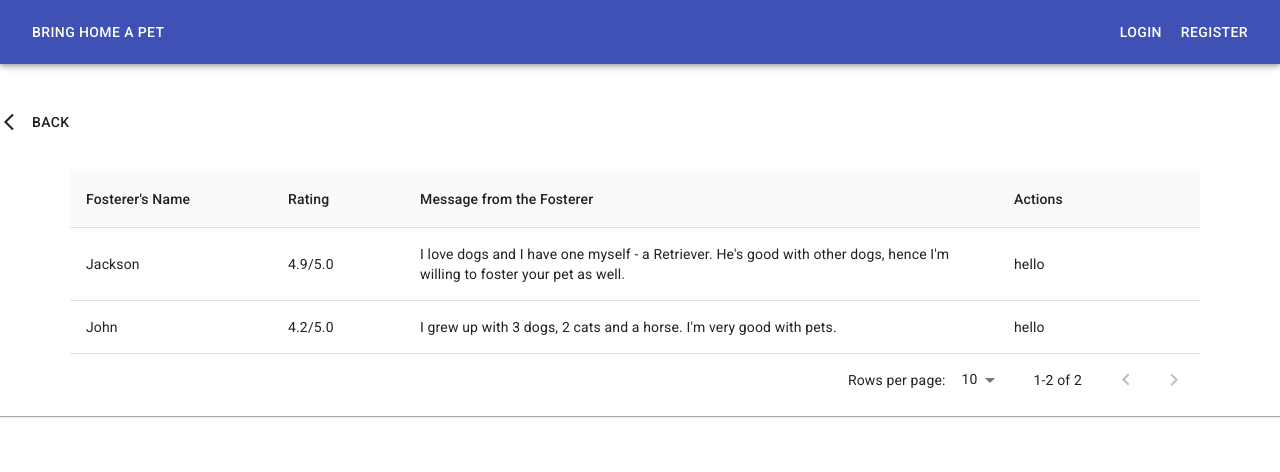
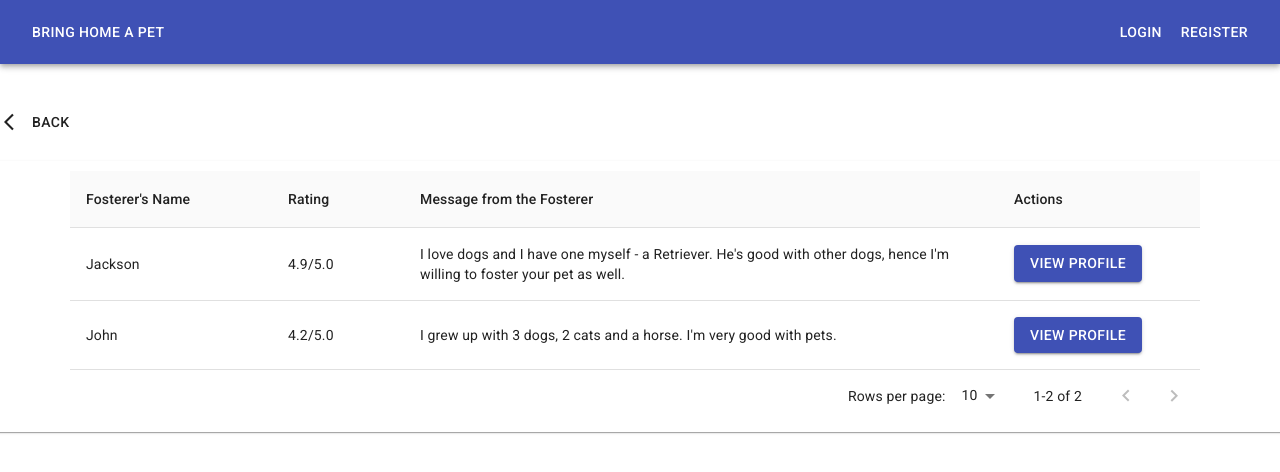
Before and after one commit to vasisht54/Pet-Foster-Frontend, a React (Create React App) app: page /FosterRequestTable in a window 1280 px wide. Shown: the top 472 px of the page. Built offline with nearby package versions, Linux system fonts and the light colour scheme.

Commit message:
Added action button, and a fosterer profile page

```diff
--- a/src/App.js
+++ b/src/App.js
@@ -8,10 +8,10 @@ import Register from "./Register";
 import SendFosterRequest from "./PetSearch/SendFosterRequest";
 import PetSearchDetails from "./PetSearch/petSearchDetails";
 import FosterHistory from "./FosterHistory";
-import OwnerDetails from "./OwnerDetails";
 import ViewFosterRequest from "./PetSearch/viewFosterRequest";
 import ViewFosterRequestForMyPet from "./PetListing/ViewFosterRequestForMyPet";
 import FosterRequestTable from "./PetListing/FosterRequestTable";
+import FostererProfile from "./PetListing/FostererProfile";
 
 function App() {
   return (
@@ -44,9 +44,6 @@ function App() {
             <Route path="/fosterHistory">
               <FosterHistory />
             </Route>
-            <Route path="/ownerDetails">
-              <OwnerDetails />
-            </Route>
             <Route path="/ViewFosterRequest">
               <ViewFosterRequest />
             </Route>
@@ -56,6 +53,9 @@ function App() {
             <Route path="/FosterRequestTable">
               <FosterRequestTable />
             </Route>
+            <Route path="/fostererProfile">
+              <FostererProfile />
+            </Route>
           </Switch>
         </div>
       </div>
--- a/src/OwnerDetails.js
+++ /dev/null
@@ -1,5 +0,0 @@
-const OwnerDetails = () => {
-  return <div>owner details</div>;
-};
-
-export default OwnerDetails;
--- a/src/PetListing/FosterRequestTable.js
+++ b/src/PetListing/FosterRequestTable.js
@@ -1,20 +1,20 @@
 import React from "react";
 import { makeStyles } from "@material-ui/core/styles";
-import Paper from '@material-ui/core/Paper';
-import Table from '@material-ui/core/Table';
-import TableBody from '@material-ui/core/TableBody';
-import TableCell from '@material-ui/core/TableCell';
-import TableContainer from '@material-ui/core/TableContainer';
-import TableHead from '@material-ui/core/TableHead';
-import TablePagination from '@material-ui/core/TablePagination';
-import TableRow from '@material-ui/core/TableRow';
+import Paper from "@material-ui/core/Paper";
+import Table from "@material-ui/core/Table";
+import TableBody from "@material-ui/core/TableBody";
+import TableCell from "@material-ui/core/TableCell";
+import TableContainer from "@material-ui/core/TableContainer";
+import TableHead from "@material-ui/core/TableHead";
+import TablePagination from "@material-ui/core/TablePagination";
+import TableRow from "@material-ui/core/TableRow";
 import { Button, Grid } from "@material-ui/core";
 import ArrowBackIosIcon from "@material-ui/icons/ArrowBackIos";
 import { useHistory } from "react-router";
 
 const drawerWidth = 300;
 
-const useStyles = makeStyles((theme) => ({
+const useStyles = makeStyles(theme => ({
   root: {
     flexGrow: 1,
     padding: "10px 100px 10px 90px",
@@ -65,39 +65,27 @@ const useStyles = makeStyles((theme) => ({
   },
 }));
 
-
 const columns = [
-    { id: 'name', label: 'Fosterer\'s Name', minWidth: 170 },
-    { id: 'rating', label: 'Rating', minWidth: 100 },
+  { id: "name", label: "Fosterer's Name", minWidth: 170 },
+  { id: "rating", label: "Rating", minWidth: 100 },
   {
-      id: 'message',
-      label: 'Message from the Fosterer',
+    id: "message",
+    label: "Message from the Fosterer",
     minWidth: 170,
-      format: (value) => value.toLocaleString('en-US'),
+    format: value => value.toLocaleString("en-US"),
   },
   {
-      id: 'action',
-      label: 'Actions',
-      minWidth: 170
-    }
+    id: "action",
+    label: "Actions",
+    minWidth: 170,
+  },
 ];
 
 function createData(name, rating, message, action) {
   return { name, rating, message, action };
 }
 
-  const rows = [
-    createData('Jackson', '4.9/5.0', "I love dogs and I have one myself - a Retriever. He's good with other dogs, hence I'm willing to foster your pet as well.",
-    "hello"
-    ),
-    createData('John', '4.2/5.0', "I grew up with 3 dogs, 2 cats and a horse. I'm very good with pets.",
-    "hello"
-    ),
-
-  ];
-
-
-export const FosterRequestTable = ()=> {
+export const FosterRequestTable = () => {
   const classes = useStyles();
   const [page, setPage] = React.useState(0);
   const [rowsPerPage, setRowsPerPage] = React.useState(10);
@@ -105,23 +93,46 @@ export const FosterRequestTable = ()=> {
 
   const handleFosterRequest = () => {
     history.push("/viewFosterRequestForMyPet");
-    }
+  };
   const handleChangePage = (event, newPage) => {
     setPage(newPage);
   };
 
-    const handleChangeRowsPerPage = (event) => {
+  const handleChangeRowsPerPage = event => {
     setRowsPerPage(+event.target.value);
     setPage(0);
   };
 
-    return(
-    <Grid
-        container
-        className={classes.margin}
-        justify="flex-start"
-        spacing={5}
+  const rows = [
+    createData(
+      "Jackson",
+      "4.9/5.0",
+      "I love dogs and I have one myself - a Retriever. He's good with other dogs, hence I'm willing to foster your pet as well.",
+      <Button
+        onClick={() => history.push("/fostererProfile")}
+        s
+        variant="contained"
+        color="primary"
       >
+        View Profile
+      </Button>
+    ),
+    createData(
+      "John",
+      "4.2/5.0",
+      "I grew up with 3 dogs, 2 cats and a horse. I'm very good with pets.",
+      <Button
+        onClick={() => history.push("/fostererProfile")}
+        variant="contained"
+        color="primary"
+      >
+        View Profile
+      </Button>
+    ),
+  ];
+
+  return (
+    <Grid container className={classes.margin} justify="flex-start" spacing={5}>
       <Grid container item xs={4}>
         <div>
           <Button
@@ -138,7 +149,7 @@ export const FosterRequestTable = ()=> {
           <Table stickyHeader aria-label="sticky table">
             <TableHead>
               <TableRow>
-                {columns.map((column) => (
+                {columns.map(column => (
                   <TableCell
                     key={column.id}
                     align={column.align}
@@ -150,14 +161,23 @@ export const FosterRequestTable = ()=> {
               </TableRow>
             </TableHead>
             <TableBody>
-              {rows.slice(page * rowsPerPage, page * rowsPerPage + rowsPerPage).map((row) => {
+              {rows
+                .slice(page * rowsPerPage, page * rowsPerPage + rowsPerPage)
+                .map(row => {
                   return (
-                  <TableRow hover role="checkbox" tabIndex={-1} key={row.rating}>
-                    {columns.map((column) => {
+                    <TableRow
+                      hover
+                      role="checkbox"
+                      tabIndex={-1}
+                      key={row.rating}
+                    >
+                      {columns.map(column => {
                         const value = row[column.id];
                         return (
                           <TableCell key={column.id} align={column.align}>
-                          {column.format && typeof value === 'number' ? column.format(value) : value}
+                            {column.format && typeof value === "number"
+                              ? column.format(value)
+                              : value}
                           </TableCell>
                         );
                       })}
@@ -179,5 +199,5 @@ export const FosterRequestTable = ()=> {
       </Paper>
     </Grid>
   );
-  }
+};
 export default FosterRequestTable;
--- /dev/null
+++ b/src/PetListing/FostererProfile.js
@@ -0,0 +1,24 @@
+import { Button, Container, Grid } from "@material-ui/core";
+
+const FostererProfile = () => {
+  return (
+    <Container>
+      <Grid container direction="column" xs={12}>
+        <Grid item container xs={6}>
+          <Grid item xs={3}>
+            <Button variant="contained" color="success">
+              Accept
+            </Button>
+          </Grid>
+          <Grid item xs={3}>
+            <Button variant="contained" color="secondary">
+              Reject
+            </Button>
+          </Grid>
+        </Grid>
+      </Grid>
+    </Container>
+  );
+};
+
+export default FostererProfile;
--- a/src/PetListing/ViewFosterRequestForMyPet.js
+++ b/src/PetListing/ViewFosterRequestForMyPet.js
@@ -12,7 +12,7 @@ import Dialog from "@material-ui/core/Dialog";
 
 const drawerWidth = 300;
 
-const useStyles = makeStyles((theme) => ({
+const useStyles = makeStyles(theme => ({
   root: {
     flexGrow: 1,
     padding: "10px 100px 10px 90px",
@@ -63,23 +63,7 @@ const useStyles = makeStyles((theme) => ({
   },
 }));
 
-const tileData = [
-  {
-    img: "/static/images/details/dog.jpeg",
-  },
-  {
-    img: "/static/images/details/dog2.jpeg",
-  },
-  {
-    img: "/static/images/details/dog3.jpeg",
-  },
-  {
-    img: "/static/images/details/dog4.jpeg",
-  },
-];
-
-
-const FormRow = (props) => {
+const FormRow = props => {
   return (
     <Grid className={props.class} container item xs={12}>
       <Grid item xs={3}>
@@ -94,13 +78,13 @@ const FormRow = (props) => {
   );
 };
 
-const DialogContent = withStyles((theme) => ({
+const DialogContent = withStyles(theme => ({
   root: {
     padding: theme.spacing(2),
   },
 }))(MuiDialogContent);
 
-const DialogActions = withStyles((theme) => ({
+const DialogActions = withStyles(theme => ({
   root: {
     margin: 0,
     padding: theme.spacing(1),
@@ -112,19 +96,19 @@ const pets = [
     id: 1,
     name: "Bruno",
     image: "/static/images/details/dog.jpeg",
-    type: "Dog"
+    type: "Dog",
   },
   {
     id: 2,
     name: "Goofy",
     image: "/static/images/details/dog2.jpeg",
-    type: "Dog"
+    type: "Dog",
   },
   {
     id: 3,
     name: "Bella",
     image: "/static/images/details/cat.jpeg",
-    type: "Cat"
+    type: "Cat",
   },
 ];
 
@@ -143,18 +127,11 @@ export const ViewFosterRequestForMyPet = () => {
 
   const handleFosterRequestTable = () => {
     history.push("/fosterRequestTable");
-  }
+  };
   return (
-    <Grid
-        container
-        className={classes.margin}
-        justify="flex-start"
-        spacing={5}
-      >
-
+    <Grid container className={classes.margin} justify="flex-start" spacing={5}>
       {pets.map(pet => (
         <>
-
           <Grid container item xs={4}>
             <div className={classes.photoRoot}>
               <GridList cellHeight={180} className={classes.gridList}>
@@ -172,7 +149,8 @@ export const ViewFosterRequestForMyPet = () => {
               <Dialog
                 onClose={handleClose}
                 aria-labelledby="customized-dialog-title"
-                open={open}>
+                open={open}
+              >
                 <DialogContent dividers>
                   <Grid container item md={12}>
                     <FormRow label="Name" value="Bruno"></FormRow>
@@ -180,20 +158,18 @@ export const ViewFosterRequestForMyPet = () => {
                     <FormRow label="Breed" value="Retriever" />
                     <FormRow label="Gender" value="Male" />
                     <FormRow label="Age" value="5 Months" />
-                      <FormRow label="Duration" value="May 21, 2021 to May 29, 2021" />
+                    <FormRow
+                      label="Duration"
+                      value="May 21, 2021 to May 29, 2021"
+                    />
                   </Grid>
                 </DialogContent>
                 <DialogActions>
-                    <Button
-                      autoFocus
-                      onClick={handleClose}
-                      color="primary"
-                    >
+                  <Button autoFocus onClick={handleClose} color="primary">
                     Okay
                   </Button>
                 </DialogActions>
               </Dialog>
-
             </Grid>
             <Grid container item xs={5}>
               <div className={classes.alignRight}>
@@ -242,7 +218,6 @@ export const ViewFosterRequestForMyPet = () => {
                     </Button>
                   </DialogActions>
                 </Dialog> */}
-
               </div>
             </Grid>
           </Grid>
```
Also changed, not shown: src/PetSearch/viewFosterRequest.js (+0 -15 lines). Lines whose indentation alone changed are shown as unchanged.
